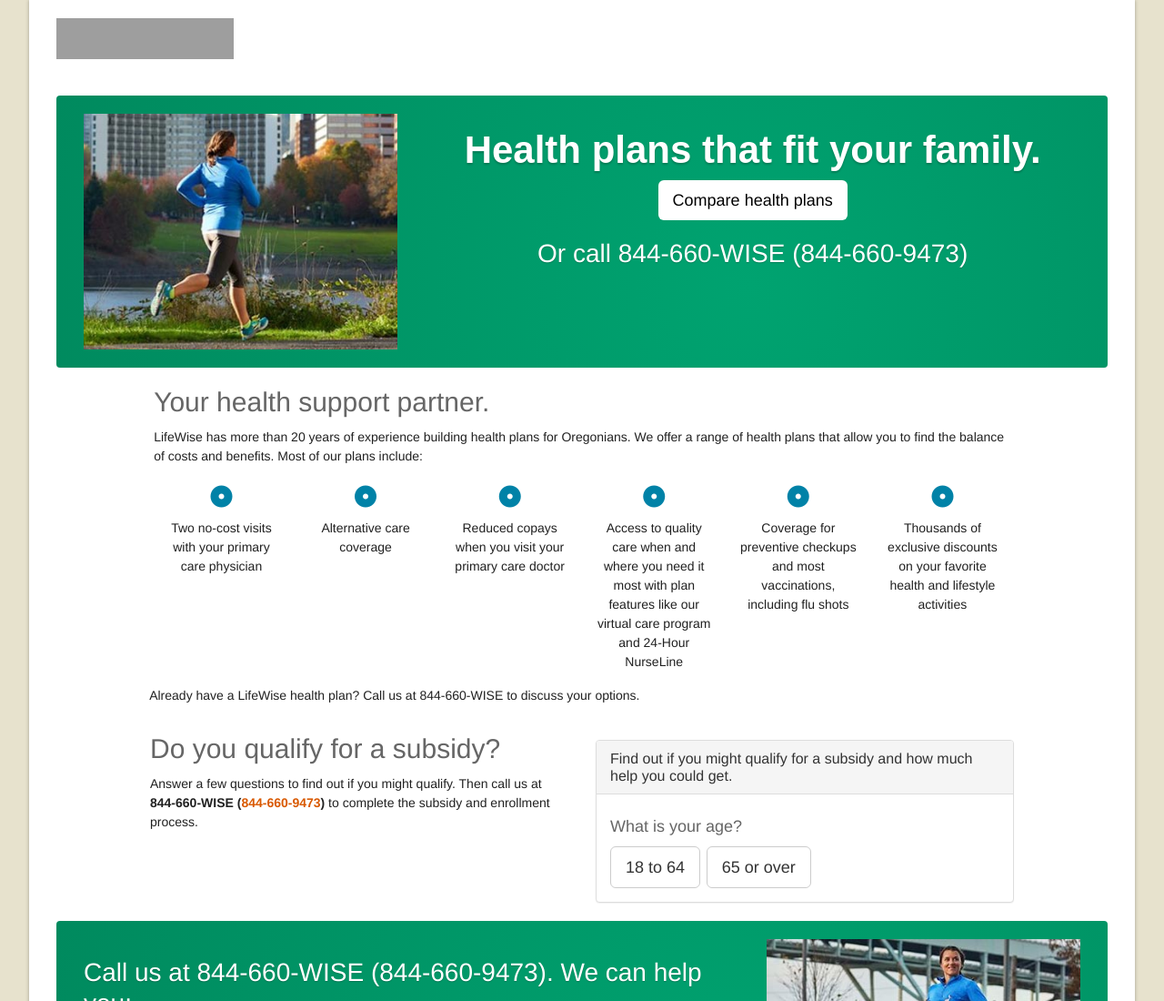
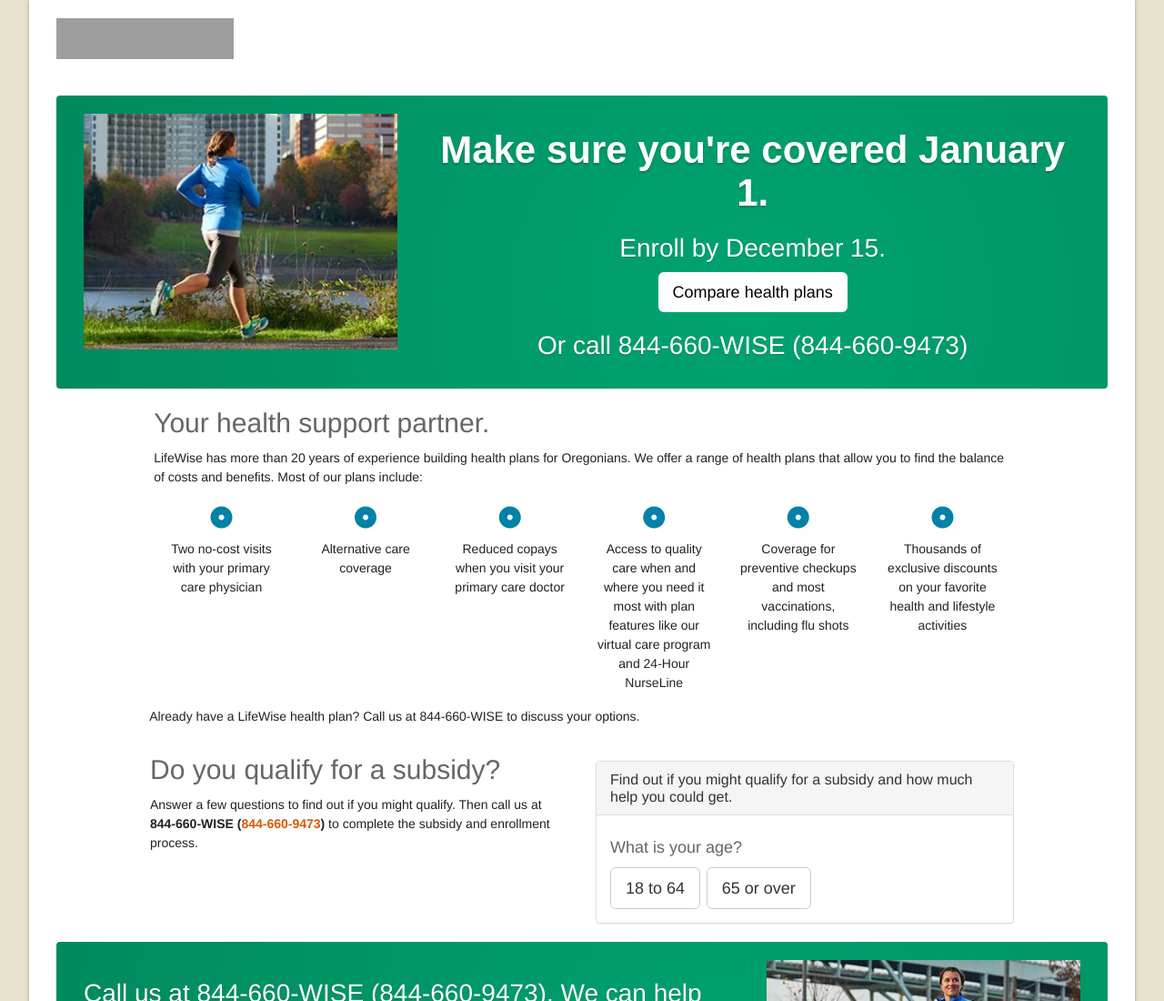
Before and after one commit to nklunder/pbc-go-blue-cleanup, a plain HTML site: page why-choose-us.html in a window 1280 px wide. Shown: the top 1100 px of the page at 91% size. Drawn offline with nearby package versions, Linux system fonts and the light colour scheme; grey boxes are pictures that could not be loaded; files whose address does not match are found by name; a web font is replaced by a local one.

Commit message:
update readme and change content on Why Choose Us

```diff
--- a/css/style.css
+++ b/css/style.css
@@ -1,9 +1,6 @@
 body { color: #212121; }
-
 h2, h4 { color: #666; }
-
 #navigation-primary { display: none !important; } /* extra safeguard - still showing sometimes */
-
 
 .banner-lifewise {
   background-image: radial-gradient(circle at 66% 70%, #00a370, transparent 100%);
@@ -30,7 +27,6 @@ h2, h4 { color: #666; }
 
 #subsidy-tool { margin-top: 28px; }
 
-
 /* Media query exists in the main stylesheet, would just need to add rules */
 @media screen and (max-width:767px) {
   #content-area { padding: 0 0 12px; }
--- a/why-choose-us.html
+++ b/why-choose-us.html
@@ -53,12 +53,16 @@
                 <img alt="mountain bikers" src="img/woman-running1.jpg" class="img-responsive">
               </div>
               <div class="col-sm-6 col-lg-8">
-                <h1 class="text-center">Health plans that fit your family.</h1>
+                <h1 class="text-center">Make sure you're covered January 1.</h1>
+                <h2 class="text-center">Enroll by December 15.</h2>
                 <div class="text-center">
                   <a class="btn btn-default btn-lg" href="/visitor/shop-for-plans/individual-and-family-plans/health-plans/">Compare health plans</a>
                 </div>
               </div>
 
+              <div class="visible-sm col-sm-6"></div>
+              <!-- prevents phone number from pulling under the img within the
+                   small breakpoint range -->
               <div class="col-sm-6 col-lg-8">
                 <h2 class="text-center">Or call <a href="tel:844-660-9473" onclick="trackOutboundLink('tel:844-660-9473');null">844-660-WISE (844-660-9473)</a></h2>
               </div>
```
Also changed, not shown: 1 other file.
